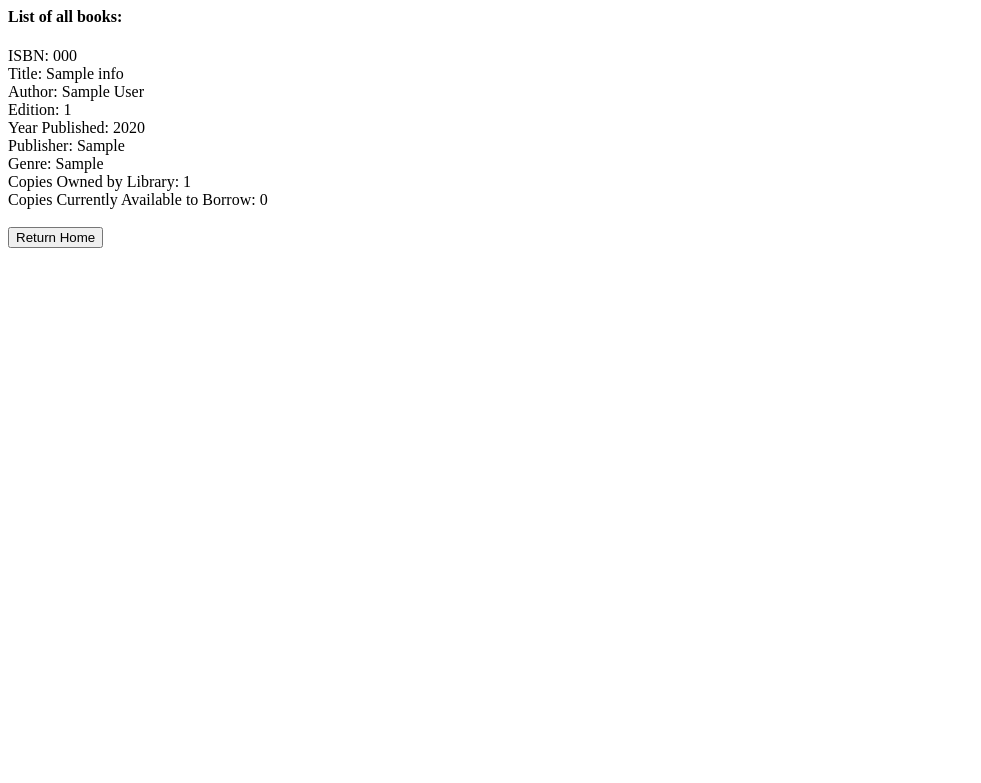
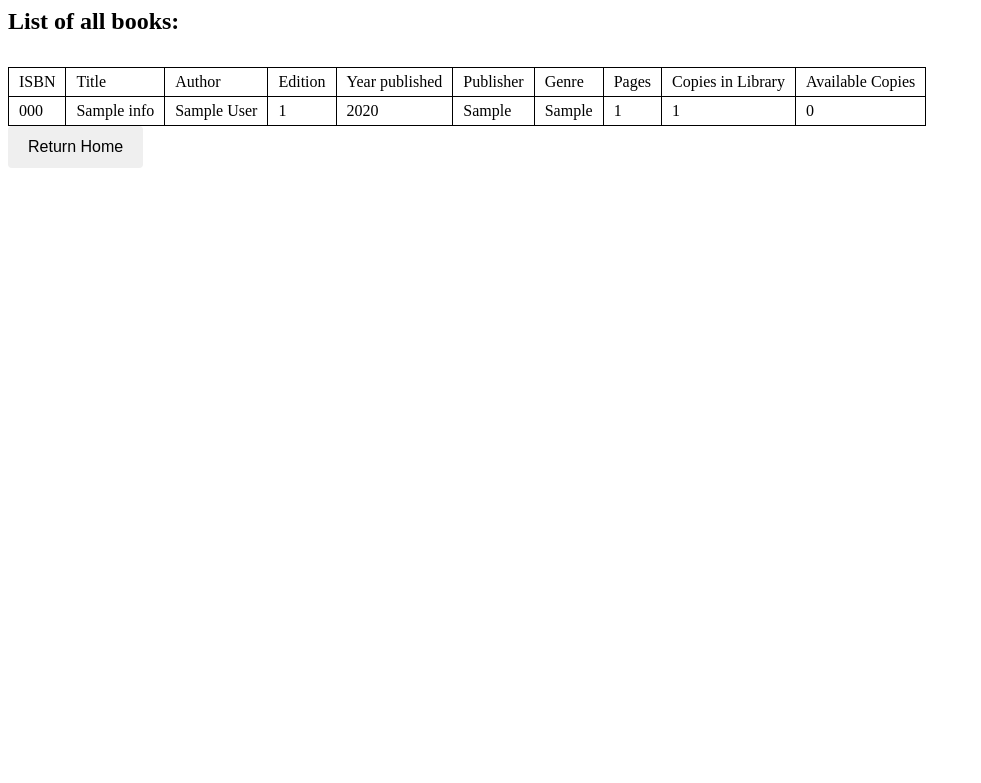
Before and after one commit to huiwengoh/library-database-project, a PHP site: page /view_books.php in a window 1280 px wide. Shown: the top 783 px of the page, without its empty margins (0-981 px from the left). Run offline with PHP 8.4, Linux system fonts and the light colour scheme; tables that the repository leaves empty hold one stand-in row (values such as "Sample post").

Commit message:
added styling

```diff
--- a/newbookinfo.php
+++ b/newbookinfo.php
@@ -1,6 +1,6 @@
 <html>
 <body>
-
+	<h4>Add a New Book to the Library</h4>
 	<?php
 	$host = "localhost";
 	$dbname = 'library-database';
--- /dev/null
+++ b/style.css
@@ -0,0 +1,51 @@
+.clickButton {
+	border: #006BB0; /* Blueish */
+	color: black;
+	padding: 12px 20px;
+	text-align: center;
+	text-decoration: none;
+	display: inline-block;
+	font-size: 16px;
+	border-radius: 4px;
+	transition-duration: 0.4s;
+}
+.clickButton:hover {
+	background-color: #006BB0;
+	color: white;
+}
+
+input[type=text] {
+  padding: 12px 20px;
+  margin: 8px 0;
+  box-sizing: border-box;
+}
+
+input[type=date] {
+  padding: 12px 20px;
+  margin: 8px 0;
+  box-sizing: border-box;
+}
+
+input[type=email] {
+  padding: 12px 20px;
+  margin: 8px 0;
+  box-sizing: border-box;
+}
+
+h3{
+	font-size: 28px;
+}
+
+h4{
+	font-size: 24px;
+}
+
+h5{
+	font-size: 20px;
+}
+
+table, th, td {
+	border: 1px solid black;
+	border-collapse: collapse;
+	padding: 5px 10px;
+}
--- a/view_books.php
+++ b/view_books.php
@@ -1,4 +1,7 @@
 <html>
+	<head>
+        <link rel="stylesheet"  href="style.css"></link>
+    </head>
 <body>
     <h4>List of all books:</h4>
 
@@ -17,26 +20,51 @@
 	  die("Connection failed: " . $conn->connect_error);
 	}
 
-	$sql = "SELECT ISBN, title, author, edition, year_published, publisher, genre FROM book_info";
+	$sql = "SELECT ISBN, title, author, edition, year_published, publisher, genre,pages FROM book_info";
 	$result = $conn->query($sql);
 
 	if ($result->num_rows > 0) {
-	  // output data of each row
+	  //initialize the table and all of its headers
+	  echo '<table>
+				<tr>
+					<td> ISBN </td>
+					<td> Title </td>
+					<td> Author </td>
+					<td> Edition </td>
+					<td> Year published </td>
+					<td> Publisher </td>
+					<td> Genre </td>
+					<td> Pages </td>
+					<td> Copies in Library </td>
+					<td> Available Copies</td>
+				</tr>';
+
 	  while($row = $result->fetch_assoc()) {
-	    echo "ISBN: " . $row["ISBN"]. "<br>Title: " . $row["title"]. "<br>Author: " . $row["author"]. "<br> Edition: " . $row["edition"]. "<br> Year Published: " . $row["year_published"]. "<br> Publisher: " . $row["publisher"]. "<br> Genre: " . $row["genre"]."<br>";
-
+	    //find the number of copies in the library and available
 	    $isbn = $row["ISBN"];
 	    $sql_count = "SELECT COUNT(*) AS count FROM book_copy WHERE ISBN = '$isbn'";
 	    $count_res = $conn->query($sql_count);
 	    $count = $count_res->fetch_assoc();
-	    echo "Copies Owned by Library: " . $count["count"] . "<br>";
 
 	    $available = "SELECT COUNT(*) AS a_count FROM book_copy WHERE ISBN = '$isbn' AND bookID NOT IN (SELECT bookID FROM borrows)";
 	    $a_res= $conn->query($available);
 	    $a_count = $a_res->fetch_assoc();
-	    echo "Copies Currently Available to Borrow: " . $a_count["a_count"] . "<br><br>";
+		//attach the data to the table
+		echo '<tr>
+						  <td>'.$row["ISBN"].'</td>
+						  <td>'.$row["title"].'</td>
+						  <td>'.$row["author"].'</td>
+						  <td>'.$row["edition"].'</td>
+						  <td>'.$row["year_published"].'</td>
+						  <td>'.$row["publisher"].'</td>
+						  <td>'.$row["genre"].'</td>
+						  <td>'.$row["pages"].'</td>
+						  <td>'.$count["count"].'</td>
+						  <td>'.$a_count["a_count"].'</td>
+
+					  </tr>';
 		}
-
+		echo '</table>';
 	} else {
 	  echo "0 results";
 	}
@@ -46,7 +74,7 @@
 	?>
 
     <form action="index.php">
-    <input type="submit" value="Return Home" />
+    <input type="submit" value="Return Home" class="clickButton"/>
     </form>
 </body>
 </html>
```
Also changed, not shown: add_book.php (+6 -3 lines), add_member.php (+8 -5 lines), index.php (+9 -7 lines), lend_book.php (+5 -2 lines), lend_book_results.php (+7 -3 lines), newbook.php (+7 -4 lines), newmember.php (+5 -2 lines), return_book.php (+8 -6 lines), return_book_results.php (+8 -4 lines), view_members.php (+22 -3 lines), main.css (deleted).
